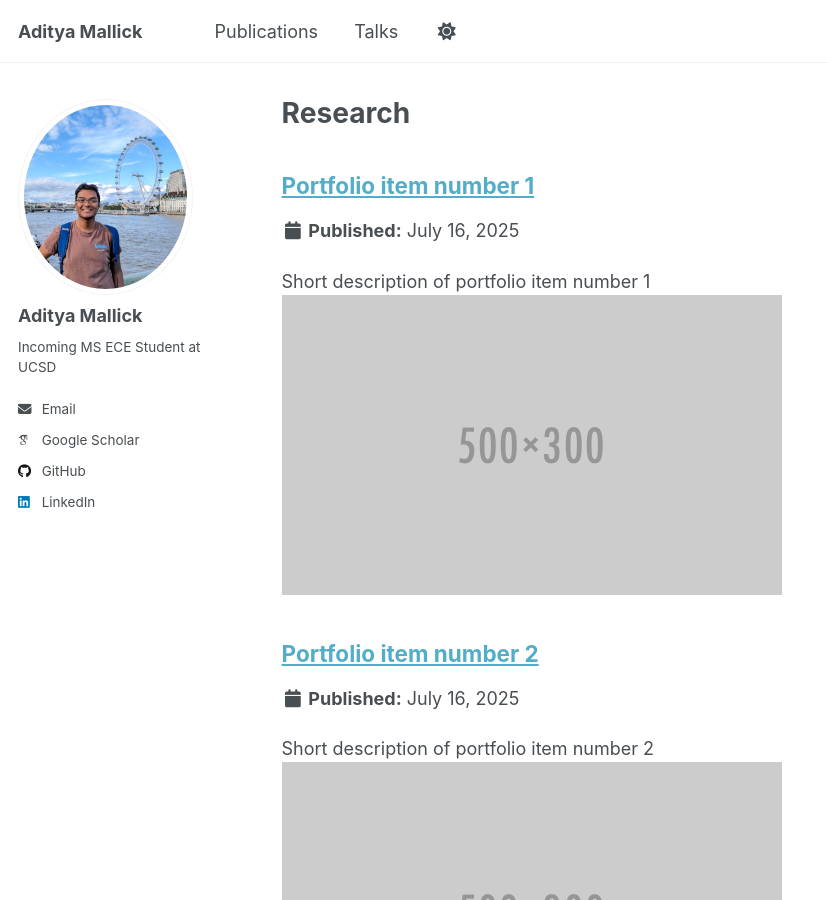
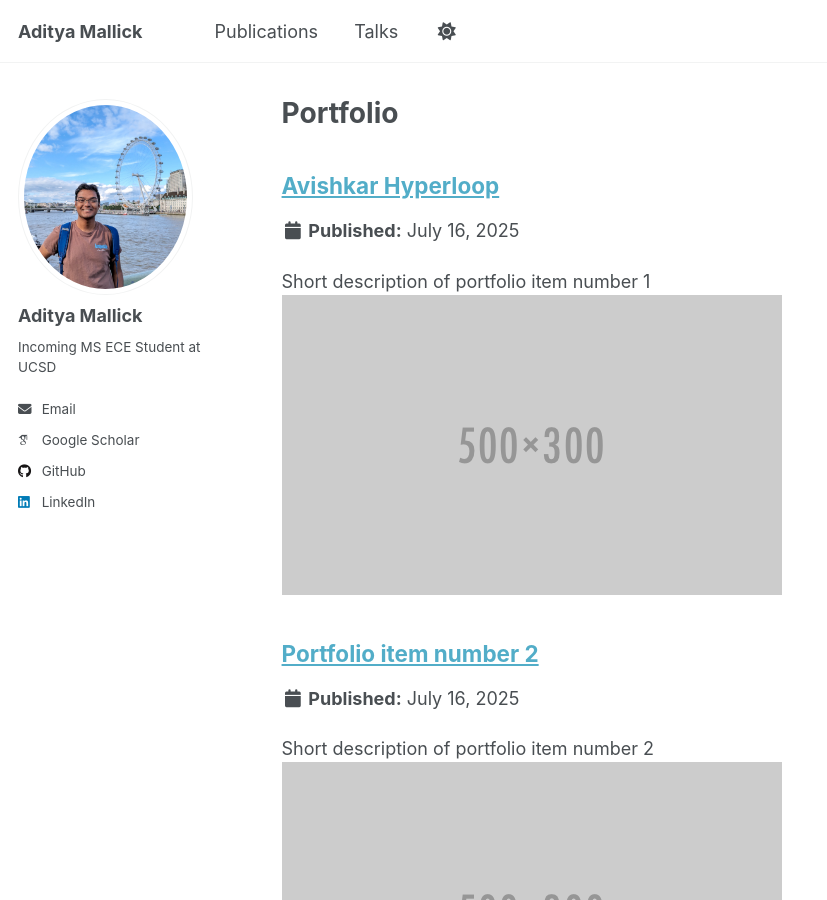
Before and after one commit to aditya2331/aditya2331.github.io, a Jekyll site: the page built from _pages/research.html, in a window 1280 px wide and 900 px high. Shown: the whole window, without its empty margins (0-827 px from the left). Built offline with Jekyll 4.4.1, drawn with Linux system fonts in a browser that asks for light colours; some web fonts are replaced.

Commit message:
changed abt me

```diff
--- a/_data/navigation.yml
+++ b/_data/navigation.yml
@@ -17,8 +17,8 @@ main:
   # - title: "Teaching"
   #   url: /teaching/
 
-  # - title: "Research"
-  #   url: /research/
+  # - title: "Portfolio"
+  #   url: /Portfolio/
 
   # - title: "Blog Posts"
   #   url: /year-archive/
--- a/_pages/research.html
+++ b/_pages/research.html
@@ -1,7 +1,7 @@
 ---
 layout: archive
-title: "Research"
-permalink: /research/
+title: "Portfolio"
+permalink: /Portfolio/
 author_profile: true
 ---
 
--- a/_portfolio/portfolio-1.md
+++ b/_portfolio/portfolio-1.md
@@ -1,5 +1,5 @@
 ---
-title: "Portfolio item number 1"
+title: "Avishkar Hyperloop"
 excerpt: "Short description of portfolio item number 1<br/><img src='/images/500x300.png'>"
 collection: portfolio
 ---
```
Also changed, not shown: _pages/about.md (+1 -1 lines), 1 other file.
